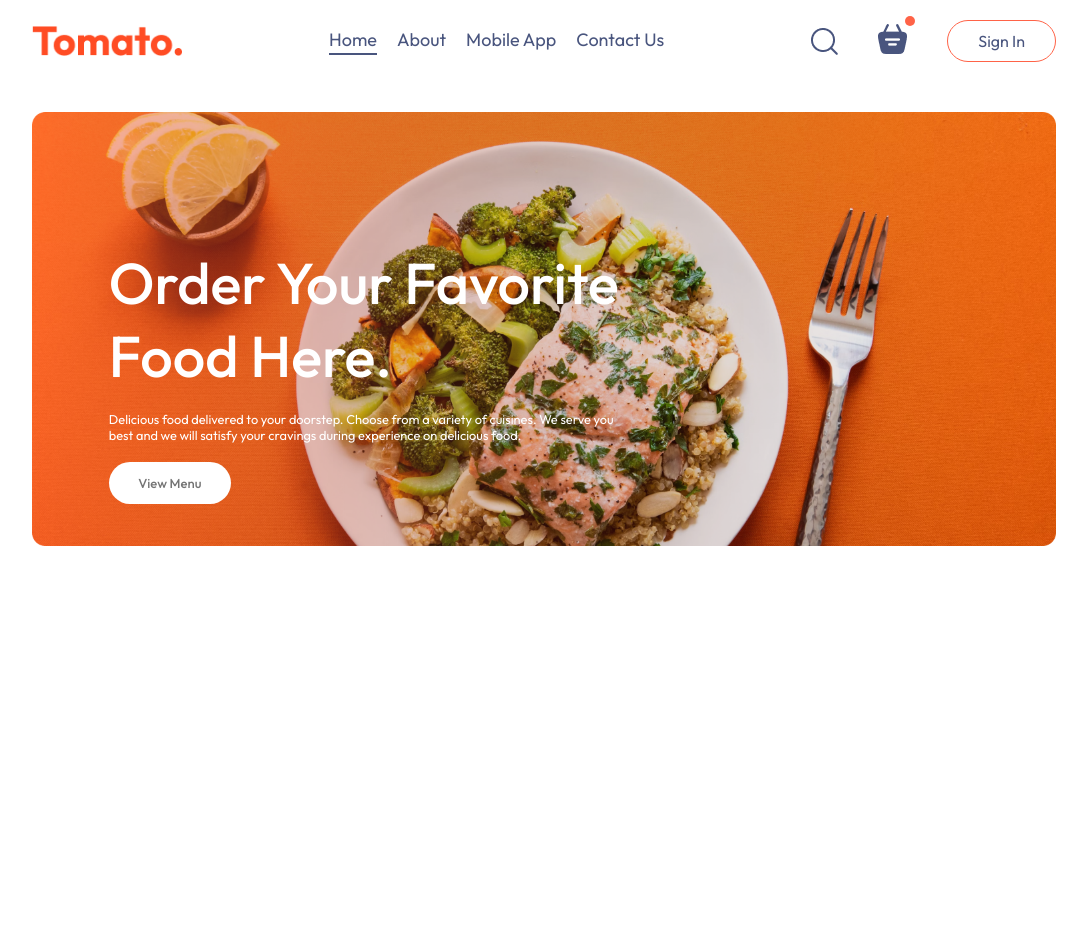
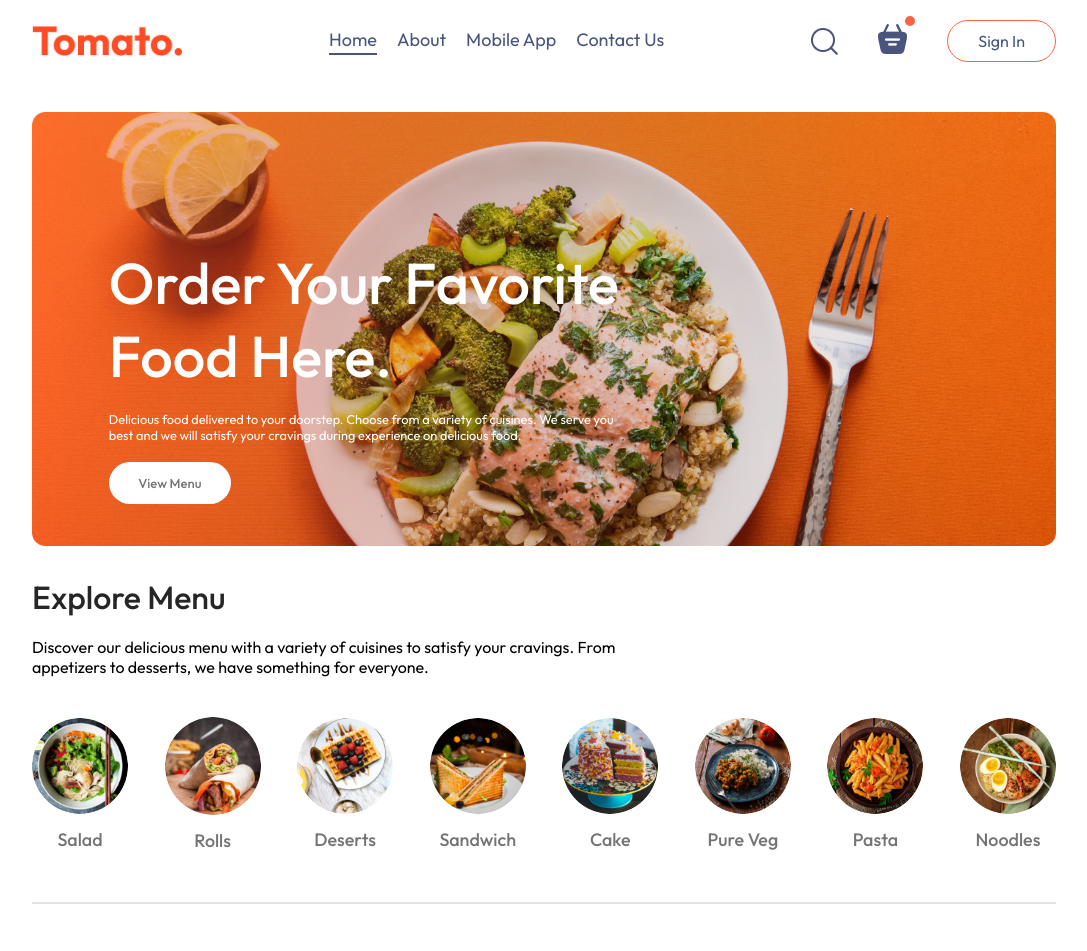
Before and after one commit to shahriar7ahmed/Tomato-FoodEDelivery-website, a React (Vite) app in the folder frontend/: page / in a window 1280 px wide. Shown: the top 951 px of the page, without its empty margins (96-1183 px from the left). Before the commit the page ends 800 px from the top, so only its background shows below. Built offline with nearby package versions, Linux system fonts and the light colour scheme.

Commit message:
Added menu and styles it

```diff
--- /dev/null
+++ b/frontend/src/components/ExploreMenu/ExploreMenu.css
@@ -0,0 +1,49 @@
+.explore-menu {
+  display: flex;
+  flex-direction: column;
+  gap: 20px;
+}
+.explore-menu h1 {
+  color: #262626;
+  font-weight: 500;
+}
+.explore-menu-text {
+    max-width: 60%;
+    columns: #808080;
+}
+.explore-menu-list {
+    display: flex;
+    justify-content: space-between;
+    align-items: center;
+    gap: 30px;
+    text-align: center;
+    margin: 20px 0px;
+    overflow-x: scroll;
+}
+.explore-menu-list::-webkit-scrollbar {
+    display: none;
+}
+.explore-menu-list-item img{
+    width: 7.5vw;
+    min-width: 80px;
+    cursor: pointer;
+    border-radius: 50%;
+    transition: 0.2s;
+}
+.explore-menu-list-item p {
+    margin-top: 10px;
+    font-size: max(1.4vw, 16px);
+    color: #747474;
+    font-weight: 500;
+    cursor: pointer;
+}
+.explore-menu hr{
+    margin: 10px 0px;
+    height: 2px;
+    background-color: #e2e2e2;
+    border: none;
+}
+.explore-menu-list-item .active{
+    border: 4px solid tomato;
+    padding: 4px;
+}
--- /dev/null
+++ b/frontend/src/components/ExploreMenu/ExploreMenu.jsx
@@ -0,0 +1,28 @@
+import React from "react";
+import "./ExploreMenu.css";
+import { menu_list } from "../../assets/assets";
+
+const ExploreMenu = ({ category, setCategory }) => {
+  return (
+    <div className="explore-menu" id="explore-menu">
+      <h1>Explore Menu</h1>
+      <p className="explore-menu-text">
+        Discover our delicious menu with a variety of cuisines to satisfy your
+        cravings. From appetizers to desserts, we have something for everyone.
+      </p>
+      <div className="explore-menu-list">
+        {menu_list.map((item, index) => {
+          return (
+            <div onClick={() => setCategory(prev=>prev === item.menu_name ? "All" : item.menu_name)} key={index} className="explore-menu-list-item">
+              <img className={category === item.menu_name ? "active" : ""} src={item.menu_image} alt="" />
+              <p>{item.menu_name}</p>
+            </div>
+          );
+        })}
+      </div>
+      <hr />
+    </div>
+  );
+};
+
+export default ExploreMenu;
--- /dev/null
+++ b/frontend/src/components/FoodDisplay/FoodDisplay.css
@@ -0,0 +1,14 @@
+.food-display {
+    margin-top: 30px;
+}
+.food-display h2 {
+    font-size: max(2vw, 34px);
+    font-weight: 600;
+}
+.food-display-list {
+    display: grid;
+    grid-template-columns: repeat(auto-fill, minmax(240px, 1fr));
+    margin-top: 30px;
+    gap: 30px;
+    row-gap: 50px;
+}
--- /dev/null
+++ b/frontend/src/components/FoodDisplay/FoodDisplay.jsx
@@ -0,0 +1,30 @@
+import React, { useContext } from "react";
+import "./FoodDisplay.css";
+import { StoreContext } from "../../context/StoreContext";
+import FoodItem from "../FoodItem/FoodItem";
+
+const FoodDisplay = ({ category }) => {
+  const { food_list } = useContext(StoreContext);
+
+  return (
+    <div className="food-display" id="food-display">
+      <h2>Top Dishes Near You</h2>
+      <div className="food-display-list">
+        {food_list.map((item, index) => {
+          return (
+            <FoodItem
+              key={index}
+              id={item._id}
+              name={item.name}
+              description={item.description}
+              price={item.price}
+              image={item.image}
+            />
+          );
+        })}
+      </div>
+    </div>
+  );
+};
+
+export default FoodDisplay;
--- /dev/null
+++ b/frontend/src/components/FoodItem/FoodItem.css
@@ -0,0 +1,68 @@
+.food-item {
+  width: 100%;
+  margin: auto;
+  border-radius: 15px;
+    box-shadow: 0px 0px 15px 10px rgba(0, 0, 0, 0.05);
+    transition: 0.3s;
+    animation: fadeIn 0.5s ease-in-out;
+}
+.food-item-image {
+    width: 100%;
+    border-radius: 15px 15px 0px 0px;
+}
+.food-item-info {
+    padding: 20px;
+}
+.food-item-name-rating {
+    display: flex;
+    justify-content: space-between;
+    align-items: center;
+    margin-bottom: 10px;
+}
+.food-item-name-rating p{
+    font-size: max(1.4vw, 16px);
+    font-weight: 500;
+    color: #262626;
+}
+.food-item-name-rating img{
+    width: 5vw;
+    min-width: 30px;
+}
+.food-item-desc {
+    color: #676767;
+    font-size: max(1vw, 13px);
+    margin-bottom: 15px;
+}
+.food-item-price{
+    color: tomato;
+    font-weight: 500;
+    font-size: max(1.4vw, 16px);
+    margin-bottom: 15px;
+    display: flex;
+    justify-content: space-between;
+    align-items: center;
+}
+
+.food-item-img-container{
+    position: relative;
+}
+.food-item-img-container .add {
+    position: absolute;
+    width: 35px;
+    bottom: 15px;
+    right: 15px;
+    cursor: pointer;
+    border-radius: 50%;
+}
+
+.food-item-count{
+    position: absolute;
+    bottom: 15px;
+    right: 15px;
+    display: flex;
+    align-items: center;
+    gap: 10px;
+    background-color: white;
+    padding: 6px;
+    border-radius: 50px;
+}
--- /dev/null
+++ b/frontend/src/components/FoodItem/FoodItem.jsx
@@ -0,0 +1,50 @@
+import React from "react";
+import "./FoodItem.css";
+import { assets } from "../../assets/assets";
+import { useState } from "react";
+
+const FoodItem = ({ id, name, price, description, image }) => {
+  const [itemCount, setItemCount] = useState(0);
+
+  return (
+    <div className="food-item">
+      <div className="food-item-img-container">
+        <img className="food-item-image" src={image} alt="" />
+        {!itemCount ? (
+          <img
+            className="add"
+            onClick={() => setItemCount((prev) => prev + 1)}
+            src={assets.add_icon_white}
+            alt=""
+          />
+        ) : (
+          <div className="food-item-count">
+            <img
+              onClick={() => setItemCount((prev) => prev - 1)}
+              className="count-icon"
+              src={assets.remove_icon_red}
+              alt=""
+            />
+            <span>{itemCount}</span>
+            <img
+              onClick={() => setItemCount((prev) => prev + 1)}
+              className="count-icon"
+              src={assets.add_icon_green}
+              alt=""
+            />
+          </div>
+        )}
+      </div>
+      <div className="food-item-info">
+        <div className="food-item-name-rating">
+          <p>{name}</p>
+          <img src={assets.rating_starts} alt="" />
+        </div>
+        <p className="food-item-desc">{description}</p>
+        <p className="food-item-price">${price}</p>
+      </div>
+    </div>
+  );
+};
+
+export default FoodItem;
--- a/frontend/src/components/Header/Header.jsx
+++ b/frontend/src/components/Header/Header.jsx
@@ -13,4 +13,4 @@
   )
 }
 
-export default Header
+export default Header;
--- /dev/null
+++ b/frontend/src/context/StoreContext.jsx
@@ -0,0 +1,19 @@
+import { createContext } from "react";
+import { food_list } from "../assets/assets";
+
+export const StoreContext = createContext(null);
+
+const StoreContextProvider = (props) => {
+
+
+    const contextValue = {
+        food_list
+    }
+    return (
+        <StoreContext.Provider value={contextValue}>
+            {props.children}
+        </StoreContext.Provider>
+    )
+}
+
+export default StoreContextProvider;
--- a/frontend/src/main.jsx
+++ b/frontend/src/main.jsx
@@ -3,9 +3,12 @@
 import "./index.css";
 import App from "./App.jsx";
 import { BrowserRouter } from "react-router-dom";
+import StoreContextProvider from "./context/StoreContext.jsx";
 
 createRoot(document.getElementById("root")).render(
   <BrowserRouter>
-    <App />
+    <StoreContextProvider>
+      <App />
+    </StoreContextProvider>
   </BrowserRouter>
 );
--- a/frontend/src/pages/Home/Home.jsx
+++ b/frontend/src/pages/Home/Home.jsx
@@ -1,11 +1,17 @@
-import React from 'react'
+import React, { useState } from 'react'
 import "./Home.css"
 import Header from '../../components/Header/Header'
+import ExploreMenu from '../../components/ExploreMenu/ExploreMenu'
+import FoodDisplay from '../../components/FoodDisplay/FoodDisplay'
+
 
 const Home = () => {
+    const [category, setCategory] = useState("All");
   return (
     <div>
         <Header />
+        <ExploreMenu category={category} setCategory={setCategory} />
+        <FoodDisplay category={category} />
     </div>
   )
 }
```
